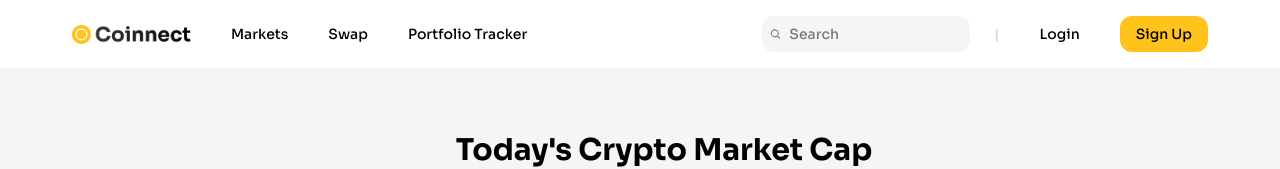
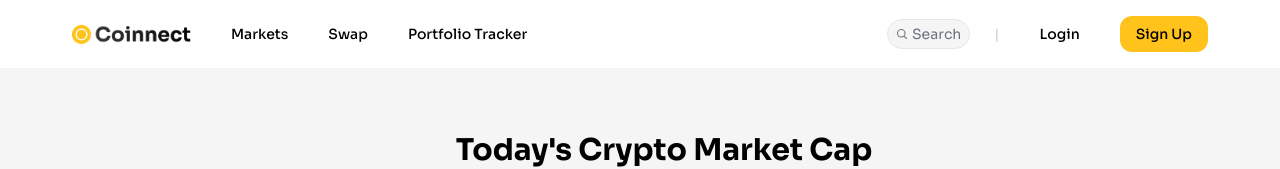
Before and after one commit to rahmanbax/coinnect, a React (Vite) app: page /markets in a window 1280 px wide. Shown: the top 169 px of the page. Built offline with nearby package versions, Linux system fonts and the light colour scheme; no server answers.

Commit message:
Refactor SearchBar component to use a button for improved accessibility and styling

```diff
--- a/src/components/SearchBar.jsx
+++ b/src/components/SearchBar.jsx
@@ -1,14 +1,13 @@
-import { MagnifyingGlass } from '@phosphor-icons/react'
-import React from 'react'
+import { MagnifyingGlass } from "@phosphor-icons/react";
+import React from "react";
 
 const SearchBar = () => {
   return (
-    <div className='flex items-center gap-2 p-2 bg-[#F5F5F5] rounded-xl w-[208px]'>
-      <MagnifyingGlass className='opacity-50' size={16} weight="bold" />
-      <input type="text" className='focus:outline-none text-sm font-medium' placeholder='Search'>
-      </input>
-    </div>
-  )
-}
+    <button className="flex items-center gap-1 px-2 py-1 bg-[#F5F5F5] rounded-full stroke-1 border-1 border-gray-200">
+      <MagnifyingGlass className="opacity-50" size={12} weight="bold" />
+      <p className="font-normal text-sm text-gray-500">Search</p>
+    </button>
+  );
+};
 
-export default SearchBar
+export default SearchBar;
```
